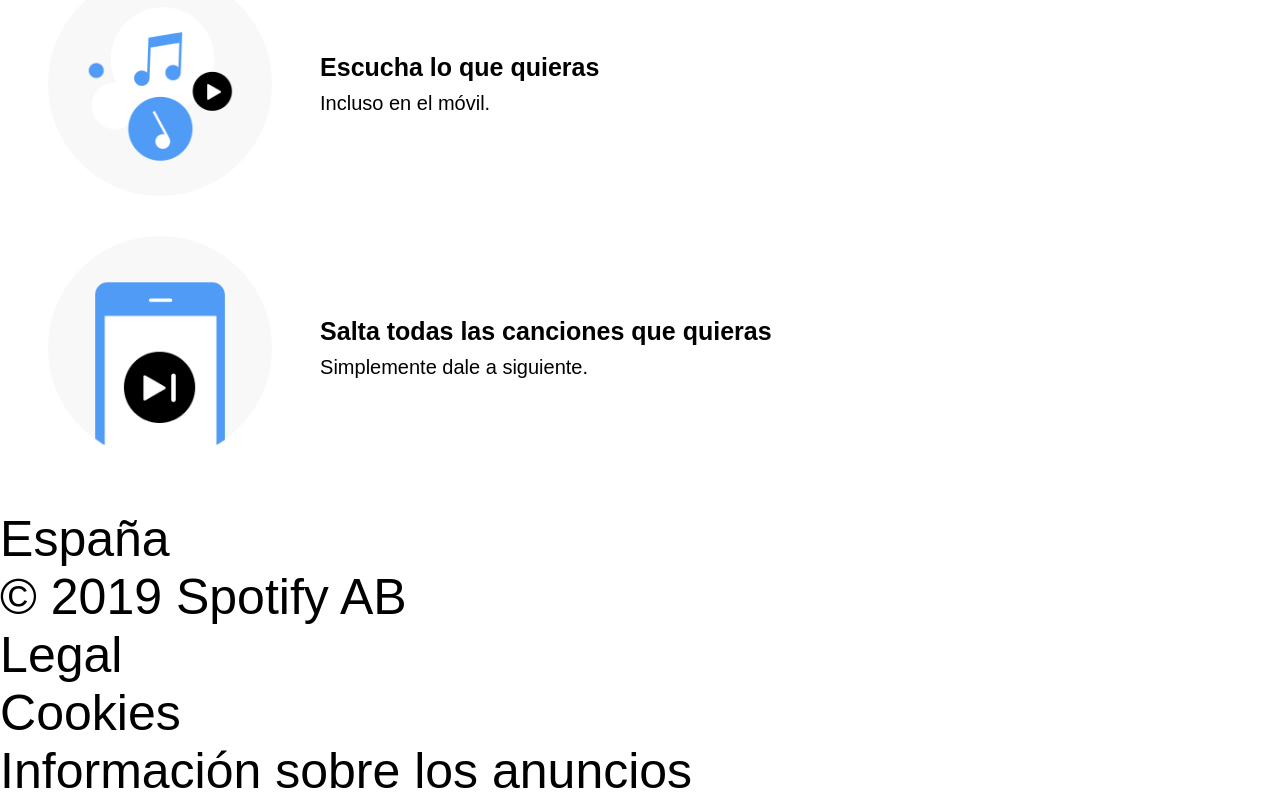
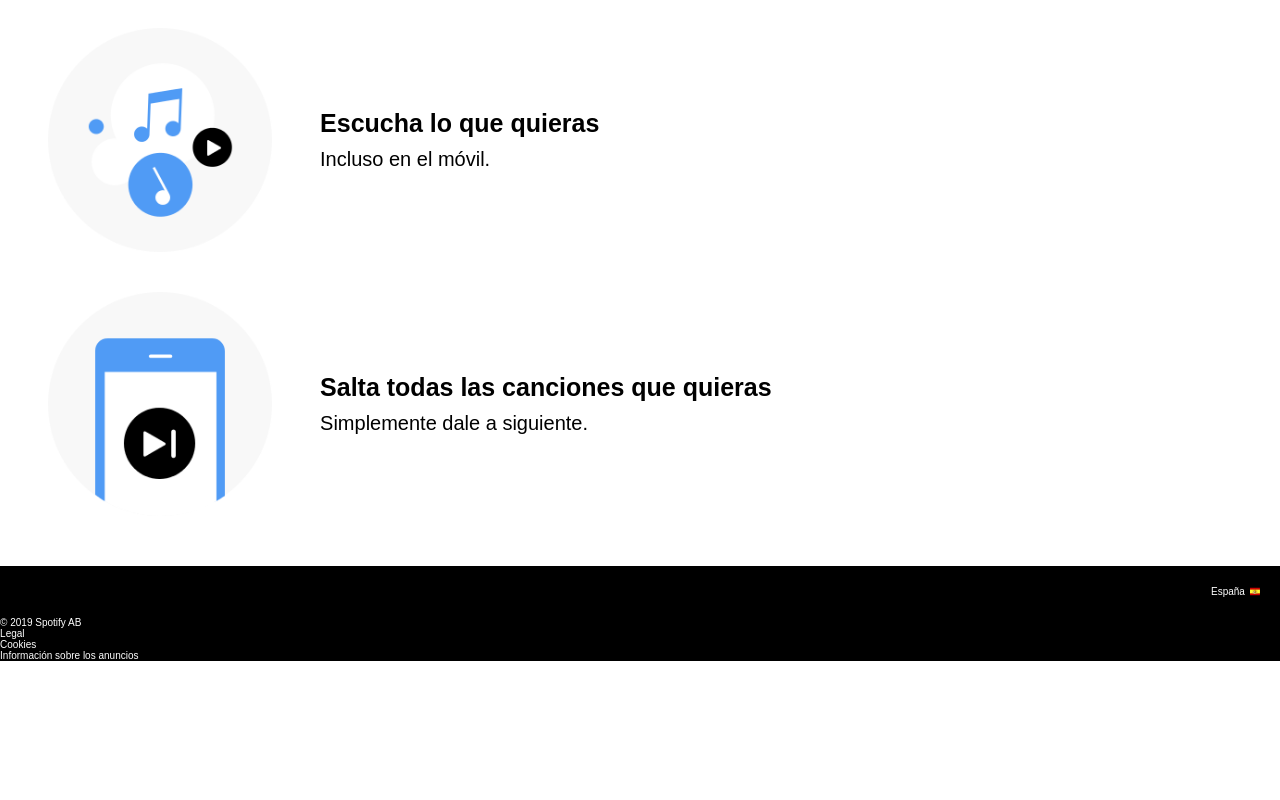
Before and after one commit to SaNdRyXu/Proyecto--Spotify1, a website built with Vite: page starter-kit-spotify/src/index.html in a window 1280 px wide. Shown: the part 1267-2067 px from the top of the page. After the commit the page ends 1928 px from the top, so only its background shows below. Built offline with nearby package versions, Linux system fonts and the light colour scheme.

Commit message:
footer inicios

```diff
--- a/starter-kit-spotify/src/index.html
+++ b/starter-kit-spotify/src/index.html
@@ -4,7 +4,7 @@
 <head>
   <meta charset="UTF-8" />
   <meta name="viewport" content="width=device-width, initial-scale=1" />
-  <title>Spotify Prenium</title>
+  <title>Spotify Premium</title>
   <link href="https://fonts.googleapis.com/css?family=Roboto&display=swap" rel="stylesheet" />
   <link rel="stylesheet" href="./scss/main.scss" />
   <link rel="icon" href="./images/logopeque.png" />
--- a/starter-kit-spotify/src/partials/footer.html
+++ b/starter-kit-spotify/src/partials/footer.html
@@ -1,11 +1,13 @@
-<footer>
-  <section>
+<footer class="pie">
+  <section class="españa">
       España
-      <!-- <img src="./images/spoti.png" alt="logo spotify">  -->
+      <img src="./images/es.svg" alt="bandera españa" class="bandera">
   </section>
 
   <section>
+    <p>
       © 2019 Spotify AB
+    </p>
   </section>
 
   <ul>
--- a/starter-kit-spotify/src/scss/core/_reset.scss
+++ b/starter-kit-spotify/src/scss/core/_reset.scss
@@ -1,16 +1,15 @@
 
-* {
-  margin: 0;
-  padding: 0;
-  box-sizing: border-box;
-}
+
 
 
 * {
   margin: 0;
   padding: 0.02px;
   box-sizing: border-box;
+  /* content: 0px; */
+}
+
+body {
   font-family: 'Circular Black', sans-serif;
   font-size: 50px;
-  /* content: 0px; */
 }
--- a/starter-kit-spotify/src/scss/layout/_footer.scss
+++ b/starter-kit-spotify/src/scss/layout/_footer.scss
@@ -1,10 +1,31 @@
 @use '../core/variables' as vars;
 
-.page__footer {
-    position: fixed;
-    left: 0;
-    bottom: 0;
-    width: 100vw;
-    padding: 1rem;
-    color: vars.$color-secondary;
+
+
+.pie {
+    background-color: black;
+    color: white;
+    display: grid;
+    font-size: 10px;
 }
+
+// .page__footer {
+//     position: fixed;
+//     left: 0;
+//     bottom: 0;
+//     width: 100vw;
+//     padding: 1rem;
+//     color: vars.$color-secondary;
+// }
+
+.españa {
+    display: flex;
+    justify-content: end;
+    margin: 20px;
+
+}
+
+.bandera {
+    width: 15px;
+    padding-left: 5px;
+}
--- a/starter-kit-spotify/src/scss/main.scss
+++ b/starter-kit-spotify/src/scss/main.scss
@@ -1,5 +1,6 @@
 @use 'core/reset';
 @use 'layout/header';
+@use 'layout/footer';
 /*@use 'components/code';
 @use 'components/links';
 @use 'layout/page';
```
